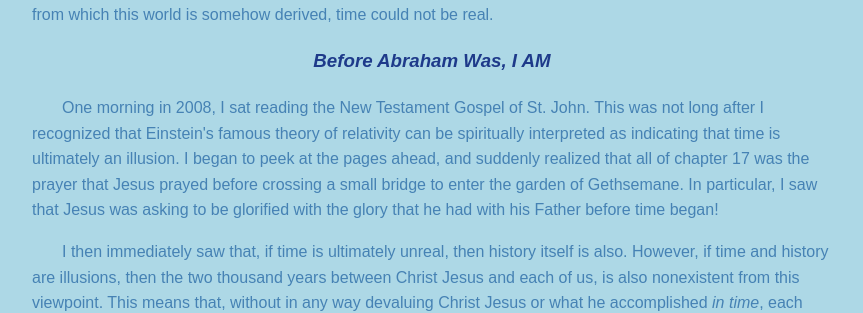
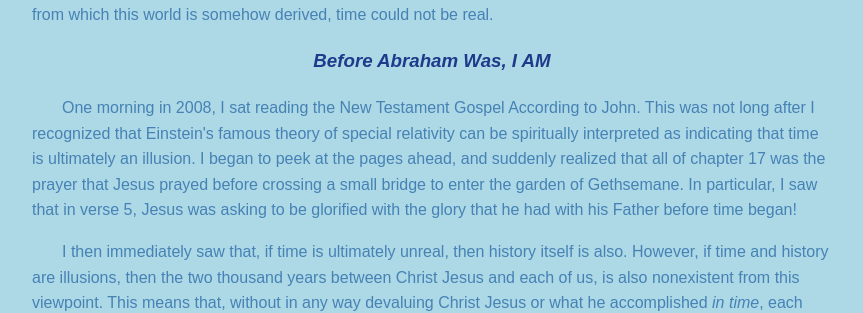
Before and after one commit to merkge/darkhorse01-20-26, a Jekyll site: the page before-abe-was-i-am - Copy.html, which Jekyll copies as it is, in a window 1280 px wide. Shown: the part 686-999 px from the top of the page, without its empty margins (208-1071 px from the left). Built offline with Jekyll 4.4.1, drawn with Linux system fonts in a browser that asks for light colours.

Commit message:
Update before-abe-was-i-am - Copy.html
Edit 'before-abe-was-i-am'

```diff
--- a/before-abe-was-i-am - Copy.html
+++ b/before-abe-was-i-am - Copy.html
@@ -23,7 +23,7 @@
 
          <h3>Before Abraham Was, I AM</h3>
 
-         <p>One morning in 2008, I sat reading the New Testament Gospel of St. John. This was not long after I recognized that Einstein's famous theory of relativity can be spiritually interpreted as indicating that time is ultimately an illusion. I began to peek at the pages ahead, and suddenly realized that all of chapter 17 was the prayer that Jesus prayed before crossing a small bridge to enter the garden of Gethsemane. In particular, I saw that Jesus was asking to be glorified with the glory that he had with his Father before time began!</p>
+         <p>One morning in 2008, I sat reading the New Testament Gospel According to John. This was not long after I recognized that Einstein's famous theory of special relativity can be spiritually interpreted as indicating that time is ultimately an illusion. I began to peek at the pages ahead, and suddenly realized that all of chapter 17 was the prayer that Jesus prayed before crossing a small bridge to enter the garden of Gethsemane. In particular, I saw that in verse 5, Jesus was asking to be glorified with the glory that he had with his Father before time began!</p>
 
          <p>I then immediately saw that, if time is ultimately unreal, then history itself is also. However, if time and history are illusions, then the two thousand years between Christ Jesus and each of us, is also nonexistent from this viewpoint. This means that, without in any way devaluing Christ Jesus or what he accomplished <i>in time</i>, each and every one of us must ultimately be equivalent to the Christ! Now, before accusing me of blasphemy, take special note: <b>I didn't say that we are equivalent to the Christ <i>under the conditions of our existence in time.</i></b> Rather, we are essentially, or in our essence, created equivalent to the Christ in the reality that we truly are, outside space and time. Within time, or (following the language of the Protestant theologian Paul Tillich) within "the estrangment under the conditions of existence," each human is born with <i>the potential</i> to completely actualize the Christ consciousness in their being. John 1:12 states "To as many as believed on his name, gave he the power to become sons of God (KJV) and in Ephesians 4:13, St. Paul speaks of achieving "the stature of the fullness of Christ."</p>
 
```
